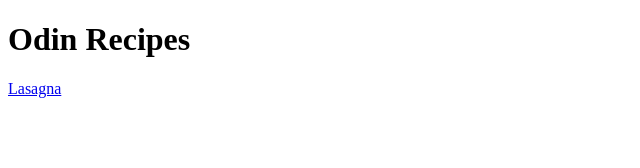
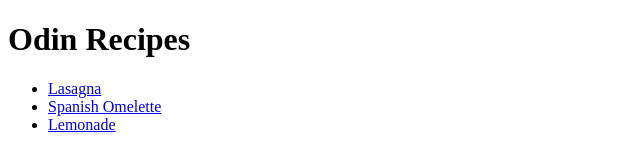
Before and after one commit to Jigzoe/odin-recipes, a plain HTML site: page index.html in a window 1280 px wide. Shown: the whole page, without its empty margins (0-640 px from the left). Drawn offline with Linux system fonts and the light colour scheme.

Commit message:
Add links of recipes in an  Ordered list

```diff
--- a/index.html
+++ b/index.html
@@ -6,6 +6,10 @@
     </head>
     <body>
         <h1> Odin Recipes</h1>
-        <a href="recipes/lasagna.html">Lasagna</a>
+        <ul>
+            <li><a href="recipes/lasagna.html">Lasagna</a></li>
+            <li><a href="recipes/spanish-omelette.html">Spanish Omelette</a></li>
+            <li><a href="recipes/lemonade.html">Lemonade</a></li>
+        </ul>
     </body>
 </html>
```
